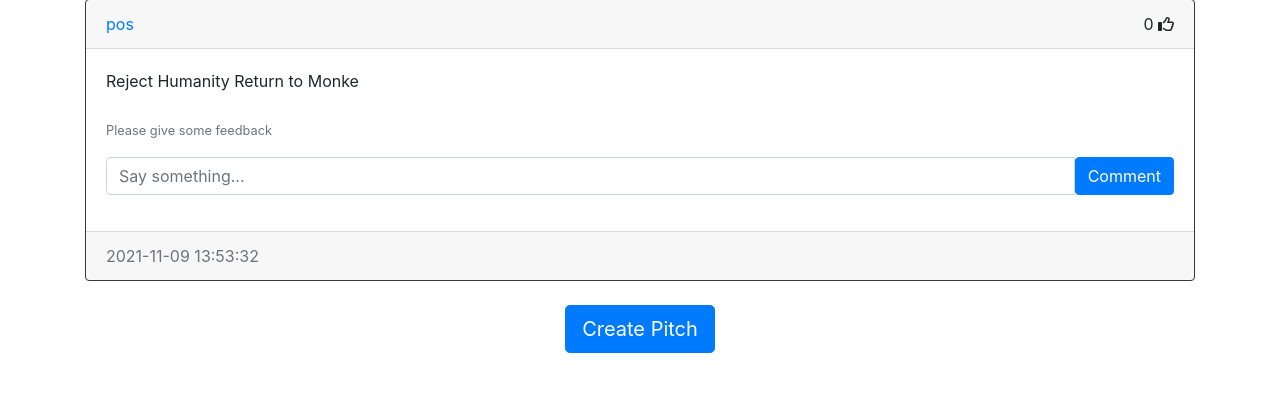
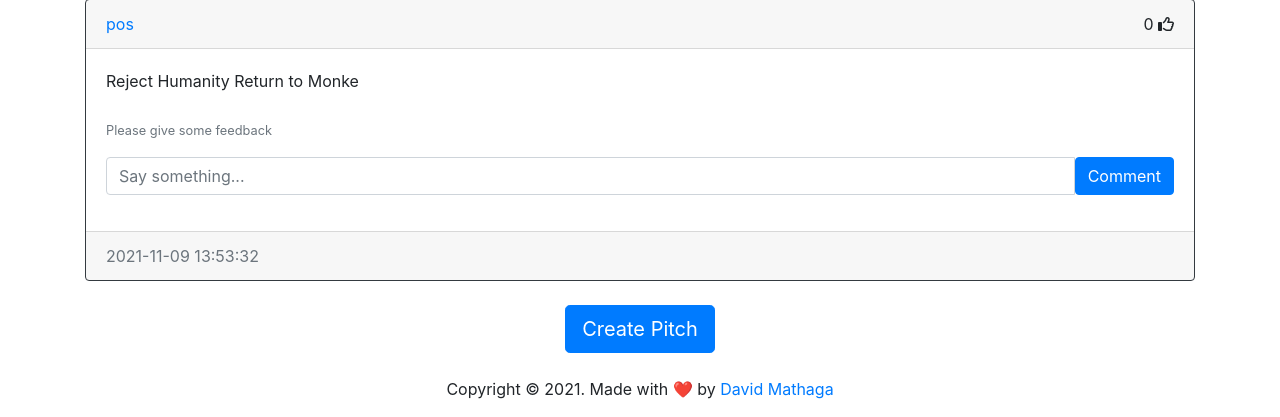
Before and after one commit to davospots/pitchapp, a Flask app: page / in a window 1280 px wide. Shown: the part 1055-1472 px from the top of the page. Before the commit the page ends 1408 px from the top, so only its background shows below. Run offline with Flask 2, Linux system fonts and the light colour scheme; a user stored in the database is signed in; data comes from the database, SQL or seed files in the repository; both versions use the stored data as it was after the commit; some libraries are stand-ins or nearby versions.

Commit message:
editing pages

```diff
--- a/website/templates/base.html
+++ b/website/templates/base.html
@@ -55,6 +55,10 @@
     {% endif %} {% endfor %} {% endif %} {% endwith %}
 
     <div class="container">{% block content %} {% endblock %}</div>
+    <br>
+    {% block footer %}
+    {% include 'footer.html' %}
+    {% endblock %}
     <script
       src="https://code.jquery.com/jquery-3.2.1.slim.min.js"
       integrity="sha384-KJ3o2DKtIkvYIK3UENzmM7KCkRr/rE9/Qpg6aAZGJwFDMVNA/GpGFF93hXpG5KkN"
--- /dev/null
+++ b/website/templates/footer.html
@@ -0,0 +1,11 @@
+<footer >
+    <div class="container">
+        <div class="row">
+            <div class="col-md-12 text-center">
+                <p>
+                    Copyright © 2021. Made with ❤️ by <a target="_blank" href="https://github.com/davospots">David Mathaga</a>
+                </p>
+            </div>
+        </div>
+    </div>
+</footer>
--- a/website/templates/pitch_div.html
+++ b/website/templates/pitch_div.html
@@ -68,11 +68,10 @@
   <br>
   {% endfor %}
 </div>
-{% block footer %}
-  <div align="center">
+<div align="center">
     <a href="/create-pitch">
       <button class="btn btn-lg btn-primary">Create Pitch</button>
     </a>
   </div>
+
 {% endblock %}
-{% endblock %}
```
Also changed, not shown: website/database.db.
